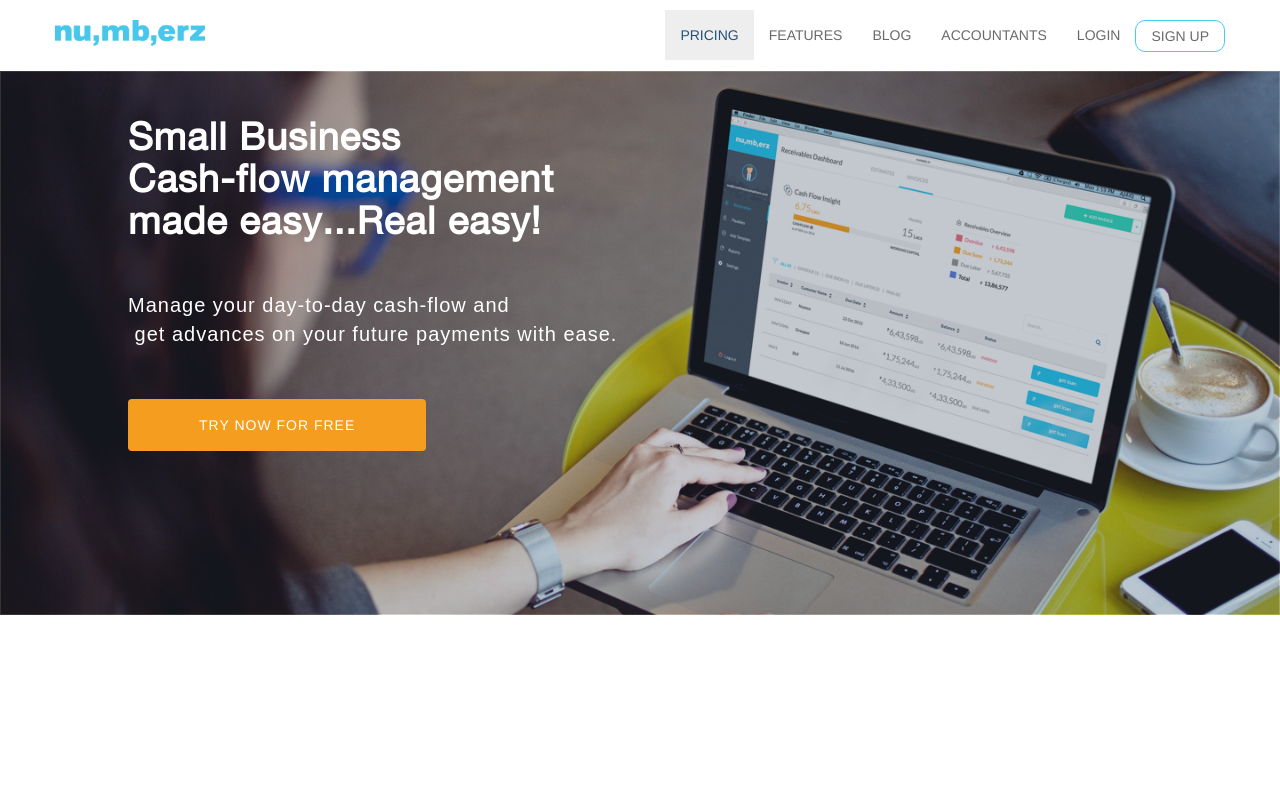
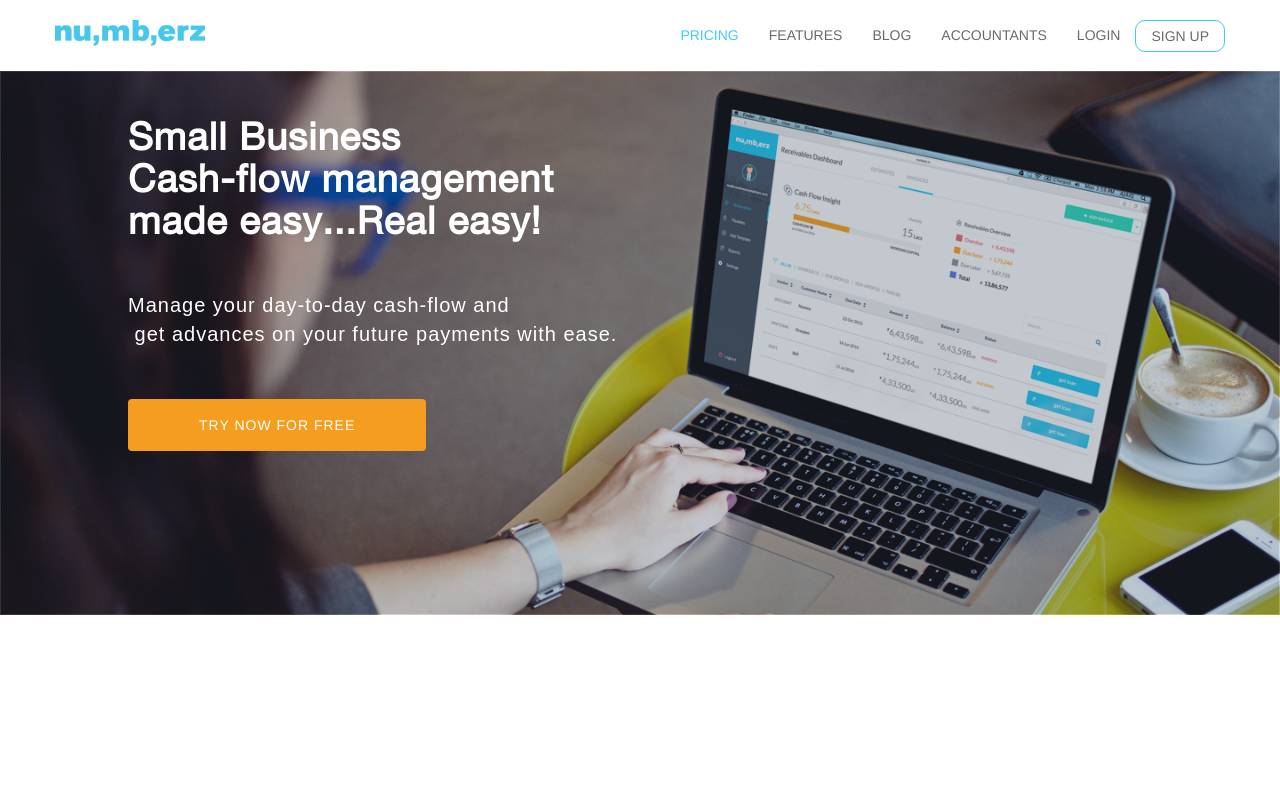
Before and after one commit to ajaswal/numberz-web, a plain HTML site: page index.html in a window 1280 px wide. In both pictures the pointer is over the link "PRICING". Shown: the top 800 px of the page. Drawn offline with Linux system fonts and the light colour scheme.

Commit message:
Change background color on hover

```diff
--- a/css/numberz.css
+++ b/css/numberz.css
@@ -79,6 +79,11 @@ nav>ul>li>a {
   font-size: 14px;
 }
 
+.nav>li>a:focus, .nav>li>a:hover {
+  background-color: #FFF;
+  color: #40CCED;
+}
+
 .signup-link {
   border: 1px solid #40CCED;
   border-radius: 10px;
```
